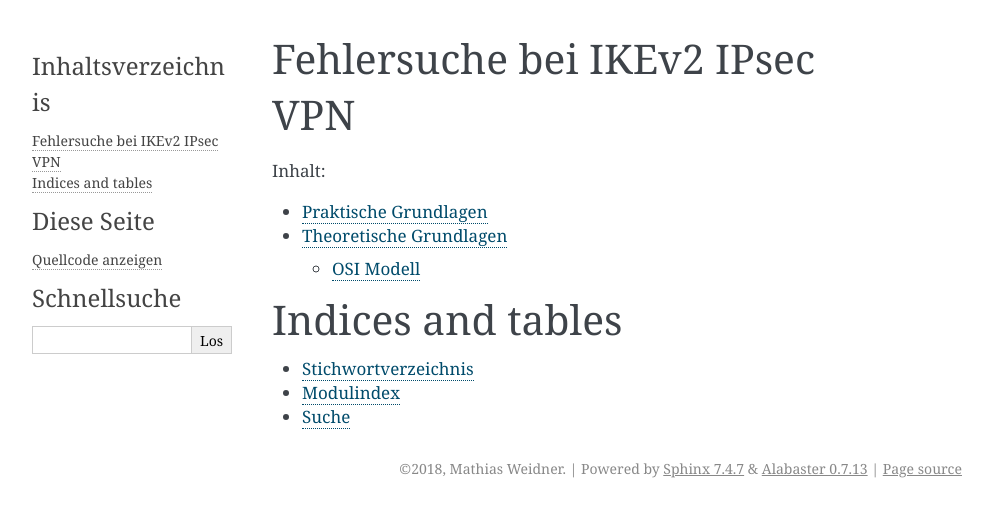
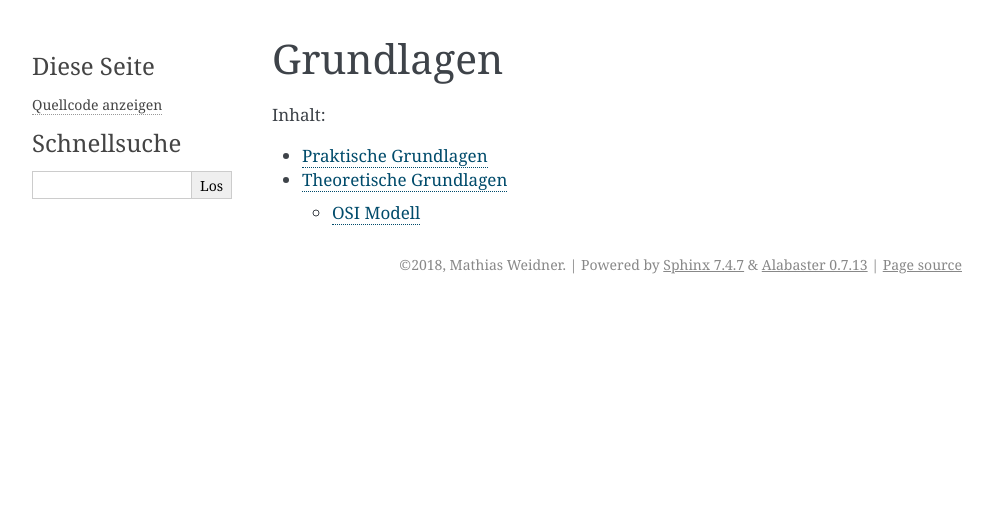
Before and after one commit to matwei-books/Fehlersuche-bei-IPsec-VPN-mit-IKEv2, a Sphinx documentation site: the page built from source/grundlagen/index.rst, in a window 1280 px wide. Shown: the top 517 px of the page, without its empty margins (148-1141 px from the left). Built offline with Sphinx 7.4.7, drawn with Linux system fonts in a browser that asks for light colours.

Commit message:
Kapiteltitel geändert, Indizes raus

```diff
--- a/source/grundlagen/index.rst
+++ b/source/grundlagen/index.rst
@@ -1,10 +1,6 @@
-.. Fehlersuche bei IKEv2 IPsec VPN documentation master file, created by
-   sphinx-quickstart on Mon Apr 23 17:26:53 2018.
-   You can adapt this file completely to your liking, but it should at least
-   contain the root `toctree` directive.
 
-Fehlersuche bei IKEv2 IPsec VPN
-===============================
+Grundlagen
+==========
 
 .. toctree::
    :maxdepth: 2
@@ -12,10 +8,3 @@ Fehlersuche bei IKEv2 IPsec VPN
 
    praktisch
    theoretisch
-
-Indices and tables
-==================
-
-* :ref:`genindex`
-* :ref:`modindex`
-* :ref:`search`
```
